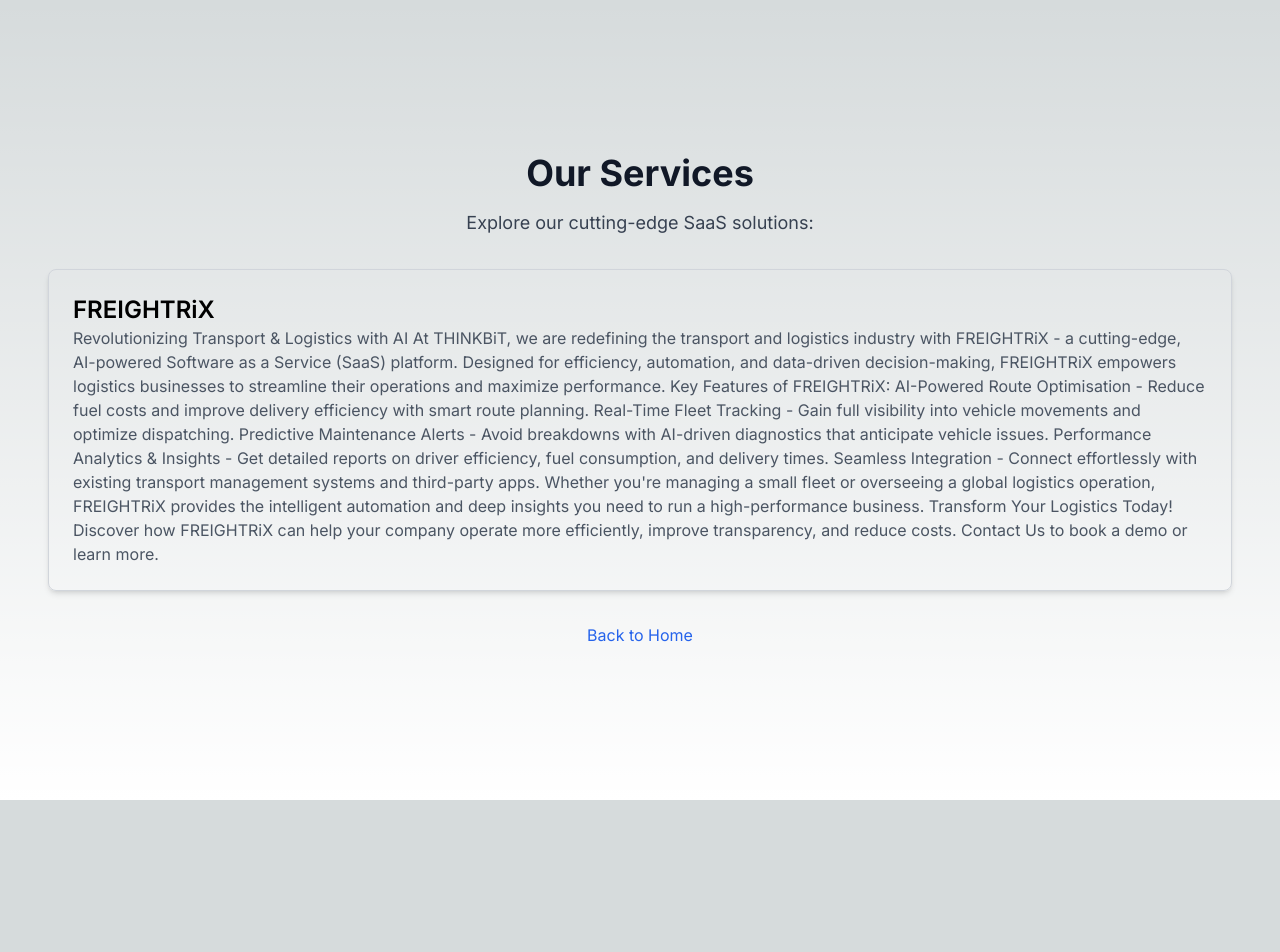
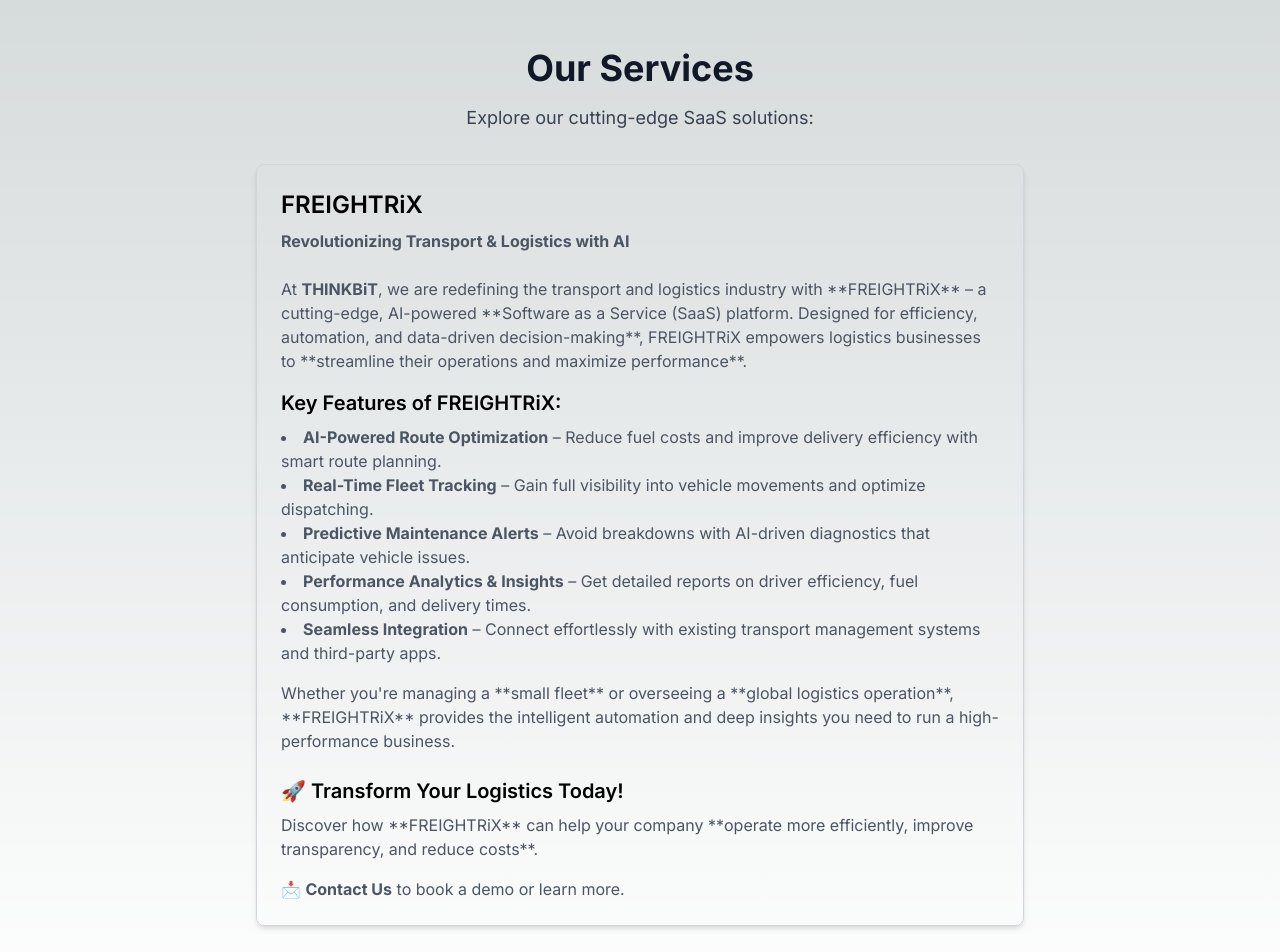
Before and after one commit to thinkbit1/mycompany-website, a Next.js app: page /services in a window 1280 px wide. Shown: the top 952 px of the page. Before the commit the page ends 800 px from the top, so only its background shows below. Built offline with nearby package versions, Linux system fonts and the light colour scheme.

Commit message:
Possibly Fixed services & about pages, resolved build errors

```diff
--- a/src/app/about/page.tsx
+++ b/src/app/about/page.tsx
@@ -4,34 +4,37 @@
   return (
     <main className="min-h-screen flex flex-col items-center justify-center p-12">
       <h1 className="text-4xl font-bold text-gray-900 dark:text-white">About Us</h1>
-      <p className="mt-4 text-lg text-gray-700 dark:text-gray-300 text-center max-w-2xl">
-      About Us - THINKBiT: Innovating Business Through AI
 
-Who We Are
-THINKBiT is a software solutions company dedicated to helping businesses automate, optimize, and scale using AI-powered technology. Our mission is to eliminate mundane manual tasks, enhance operational efficiency, and provide powerful insights that drive business success.
+      <div className="mt-4 text-lg text-gray-700 dark:text-gray-300 text-center max-w-2xl">
+        <strong>THINKBiT: Innovating Business Through AI</strong>
+        <br /><br />
 
-What We Do
-Build AI-Powered SaaS Solutions - We create intelligent, data-driven platforms tailored for industries like transport, logistics, and risk management.
-Enable Smarter Business Decisions - Our AI tools provide deep analytics and performance tracking for total operational visibility.
-Automate Repetitive Processes - We replace outdated, manual workflows with seamless automation for higher productivity and cost savings.
+        <strong>Who We Are</strong> <br />
+        THINKBiT is a software solutions company dedicated to helping businesses **automate, optimize, and scale** using AI-powered technology.
+        Our mission is to eliminate mundane manual tasks, enhance operational efficiency, and provide powerful insights that drive business success.
+        <br /><br />
 
-Our Vision
-🔹 Efficiency at Scale - We envision a world where businesses can do more with less effort, using AI to enhance efficiency and decision-making.
-🔹 Transparency & Accountability - We believe in data-driven decision-making, ensuring businesses have access to real-time performance insights.
-🔹 Innovation Through AI - We are committed to pioneering new ways to leverage AI for automation, predictive analytics, and strategic growth.
-🔹 Customer-Centric Solutions - We prioritize intuitive, easy-to-use systems that solve real business challenges without unnecessary complexity.
+        <strong>What We Do</strong> <br />
+        ✅ Build AI-Powered SaaS Solutions – We create intelligent, data-driven platforms tailored for industries like transport, logistics, and risk management. <br />
+        ✅ Enable Smarter Business Decisions – Our AI tools provide deep analytics and performance tracking for total operational visibility. <br />
+        ✅ Automate Repetitive Processes – We replace outdated, manual workflows with seamless automation for **higher productivity and cost savings**. <br /><br />
 
-Why THINKBiT?
-✔ AI-Driven Solutions - We leverage artificial intelligence to drive better, faster, and smarter decision-making.
-✔ Industry Expertise - Our team understands the challenges businesses face and builds solutions that deliver real results.
-✔ Scalable & Adaptable - Whether you're a startup or an enterprise, our technology grows with your business.
+        <strong>Our Vision</strong> <br />
+        🔹 Efficiency at Scale – We envision a world where businesses can **do more with less effort**, using AI to enhance efficiency and decision-making. <br />
+        🔹 Transparency & Accountability – We believe in **data-driven decision-making**, ensuring businesses have access to real-time performance insights. <br />
+        🔹 Innovation Through AI – We are committed to **pioneering new ways to leverage AI** for automation, predictive analytics, and strategic growth. <br />
+        🔹 Customer-Centric Solutions – We prioritize intuitive, easy-to-use systems that solve real business challenges without unnecessary complexity. <br /><br />
 
-🔹 Join Us in Shaping the Future of Business Automation!
+        <strong>Why THINKBiT?</strong> <br />
+        ✔ AI-Driven Solutions – We leverage artificial intelligence to drive **better, faster, and smarter** decision-making. <br />
+        ✔ Industry Expertise – Our team understands the challenges businesses face and builds solutions that **deliver real results**. <br />
+        ✔ Scalable & Adaptable – Whether you&apos;re a startup or an enterprise, our technology **grows with your business**. <br /><br />
 
-Let's innovate, automate, and scale together.
+        <strong>🚀 Join Us in Shaping the Future of Business Automation!</strong> <br />
+        Let&apos;s **innovate, automate, and scale together.** <br /><br />
 
-Get in touch to learn more about THINKBiT and our AI-powered solutions.
-      </p>
+        📩 <strong>Get in touch</strong> to learn more about THINKBiT and our AI-powered solutions.
+      </div>
 
       <Link href="/" className="mt-8 text-blue-600 hover:underline">Back to Home</Link>
     </main>
--- a/src/app/contact/page.tsx
+++ b/src/app/contact/page.tsx
@@ -0,0 +1,14 @@
+import Link from "next/link";
+
+export default function Contact() {
+  return (
+    <main className="min-h-screen flex flex-col items-center justify-center p-12">
+      <h1 className="text-4xl font-bold text-gray-900 dark:text-white">Contact Us</h1>
+      <p className="mt-4 text-lg text-gray-700 dark:text-gray-300">
+        (Please follow us on our social media pages - Further information coming soon)
+      </p>
+
+      <Link href="/" className="mt-8 text-blue-600 hover:underline">Back to Home</Link>
+    </main>
+  );
+}
--- a/src/app/login/page.tsx
+++ b/src/app/login/page.tsx
@@ -0,0 +1,27 @@
+import Image from "next/image";
+
+export default function Login() {
+  return (
+    <main className="min-h-screen flex flex-col items-center justify-center p-12">
+      <Image src="/logo.png" alt="THINKBiT Logo" width={250} height={100} />
+
+      <h1 className="text-4xl font-bold text-gray-900 dark:text-white mt-4">Login</h1>
+
+      <div className="mt-8 w-full max-w-md bg-white shadow-lg rounded-lg p-6">
+        <input
+          type="text"
+          placeholder="Username"
+          className="w-full p-3 mb-4 border rounded-lg"
+        />
+        <input
+          type="password"
+          placeholder="Password"
+          className="w-full p-3 mb-4 border rounded-lg"
+        />
+        <button className="w-full bg-blue-600 text-white font-semibold py-3 rounded-lg hover:bg-blue-700">
+          Login
+        </button>
+      </div>
+    </main>
+  );
+}
--- a/src/app/pricing/page.tsx
+++ b/src/app/pricing/page.tsx
@@ -0,0 +1,34 @@
+import Link from "next/link";
+
+export default function Pricing() {
+  return (
+    <main className="min-h-screen flex flex-col items-center justify-center p-12">
+      <h1 className="text-4xl font-bold text-gray-900 dark:text-white">Pricing</h1>
+      <p className="mt-4 text-lg text-gray-700 dark:text-gray-300 text-center max-w-2xl">
+      Pricing - Flexible Plans for Every Business
+
+At THINKBiT, we understand that every business has unique needs. That's why we offer a flexible pricing structure that adapts to your company's size, requirements, and level of service needed.
+
+How Our Pricing Works
+Small Businesses & Startups - Affordable entry plans designed for growing companies needing essential AI-powered tools.
+Mid-Sized Companies - Customized pricing for businesses looking for full-scale automation and deeper analytics.
+Enterprises & Large Corporations - Scalable solutions with enterprise-grade features, tailored for global operations.
+
+Join Our Beta Testing Program
+We are actively looking for beta testers to trial our AI-powered solutions.
+✔ Exclusive Early Access - Get ahead of the competition by using our technology before public release.
+✔ Special Discounts - As a beta tester, you'll enjoy discounted pricing on full product rollout.
+✔ Direct Feedback Influence - Shape the future of THINKBiT's AI solutions by sharing your feedback.
+
+Earn Commissions Through Our Referral Program
+We value partnerships and believe in rewarding our customers for spreading the word.
+✔ Refer a Business, Get Paid - When you recommend THINKBiT, you'll earn a commission on every business that signs up through your referral.
+✔ No Limits - The more companies you refer, the more you earn!
+
+Contact us today to learn more about pricing, beta testing, and our referral program.
+      </p>
+
+      <Link href="/" className="mt-8 text-blue-600 hover:underline">Back to Home</Link>
+    </main>
+  );
+}
--- a/src/app/services/page.tsx
+++ b/src/app/services/page.tsx
@@ -4,30 +4,40 @@
   return (
     <main className="min-h-screen flex flex-col items-center justify-center p-12">
       <h1 className="text-4xl font-bold text-gray-900 dark:text-white">Our Services</h1>
-      <p className="mt-4 text-lg text-gray-700 dark:text-gray-300">
+      <p className="mt-4 text-lg text-gray-700 dark:text-gray-300 text-center">
         Explore our cutting-edge SaaS solutions:
       </p>
 
-      <div className="mt-8 space-y-6">
+      <div className="mt-8 space-y-6 max-w-3xl">
         <div className="p-6 rounded-lg border border-gray-300 shadow-md">
           <h2 className="text-2xl font-semibold">FREIGHTRiX</h2>
-          <p className="text-gray-600 dark:text-gray-300">
-          Revolutionizing Transport & Logistics with AI
-At THINKBiT, we are redefining the transport and logistics industry with FREIGHTRiX - a cutting-edge, AI-powered Software as a Service (SaaS) platform. Designed for efficiency, automation, and data-driven decision-making, FREIGHTRiX empowers logistics businesses to streamline their operations and maximize performance.
+          <p className="text-gray-600 dark:text-gray-300 mt-2">
+            <strong>Revolutionizing Transport & Logistics with AI</strong>
+            <br /><br />
+            At <strong>THINKBiT</strong>, we are redefining the transport and logistics industry with **FREIGHTRiX** – a cutting-edge, AI-powered **Software as a Service (SaaS) platform.
+            Designed for efficiency, automation, and data-driven decision-making**, FREIGHTRiX empowers logistics businesses to **streamline their operations and maximize performance**.
+          </p>
 
-Key Features of FREIGHTRiX:
-AI-Powered Route Optimisation - Reduce fuel costs and improve delivery efficiency with smart route planning.
-Real-Time Fleet Tracking - Gain full visibility into vehicle movements and optimize dispatching.
-Predictive Maintenance Alerts - Avoid breakdowns with AI-driven diagnostics that anticipate vehicle issues.
-Performance Analytics & Insights - Get detailed reports on driver efficiency, fuel consumption, and delivery times.
-Seamless Integration - Connect effortlessly with existing transport management systems and third-party apps.
+          <h3 className="text-xl font-semibold mt-4">Key Features of FREIGHTRiX:</h3>
+          <ul className="list-disc list-inside mt-2 text-gray-600 dark:text-gray-300">
+            <li><strong>AI-Powered Route Optimization</strong> – Reduce fuel costs and improve delivery efficiency with smart route planning.</li>
+            <li><strong>Real-Time Fleet Tracking</strong> – Gain full visibility into vehicle movements and optimize dispatching.</li>
+            <li><strong>Predictive Maintenance Alerts</strong> – Avoid breakdowns with AI-driven diagnostics that anticipate vehicle issues.</li>
+            <li><strong>Performance Analytics & Insights</strong> – Get detailed reports on driver efficiency, fuel consumption, and delivery times.</li>
+            <li><strong>Seamless Integration</strong> – Connect effortlessly with existing transport management systems and third-party apps.</li>
+          </ul>
 
-Whether you're managing a small fleet or overseeing a global logistics operation, FREIGHTRiX provides the intelligent automation and deep insights you need to run a high-performance business.
+          <p className="text-gray-600 dark:text-gray-300 mt-4">
+            Whether you&apos;re managing a **small fleet** or overseeing a **global logistics operation**, **FREIGHTRiX** provides the intelligent automation and deep insights you need to run a high-performance business.
+          </p>
 
-Transform Your Logistics Today!
-Discover how FREIGHTRiX can help your company operate more efficiently, improve transparency, and reduce costs.
+          <h3 className="text-xl font-semibold mt-6">🚀 Transform Your Logistics Today!</h3>
+          <p className="text-gray-600 dark:text-gray-300 mt-2">
+            Discover how **FREIGHTRiX** can help your company **operate more efficiently, improve transparency, and reduce costs**.
+          </p>
 
-Contact Us to book a demo or learn more.
+          <p className="text-gray-600 dark:text-gray-300 mt-4">
+            📩 <strong>Contact Us</strong> to book a demo or learn more.
           </p>
         </div>
       </div>
```
